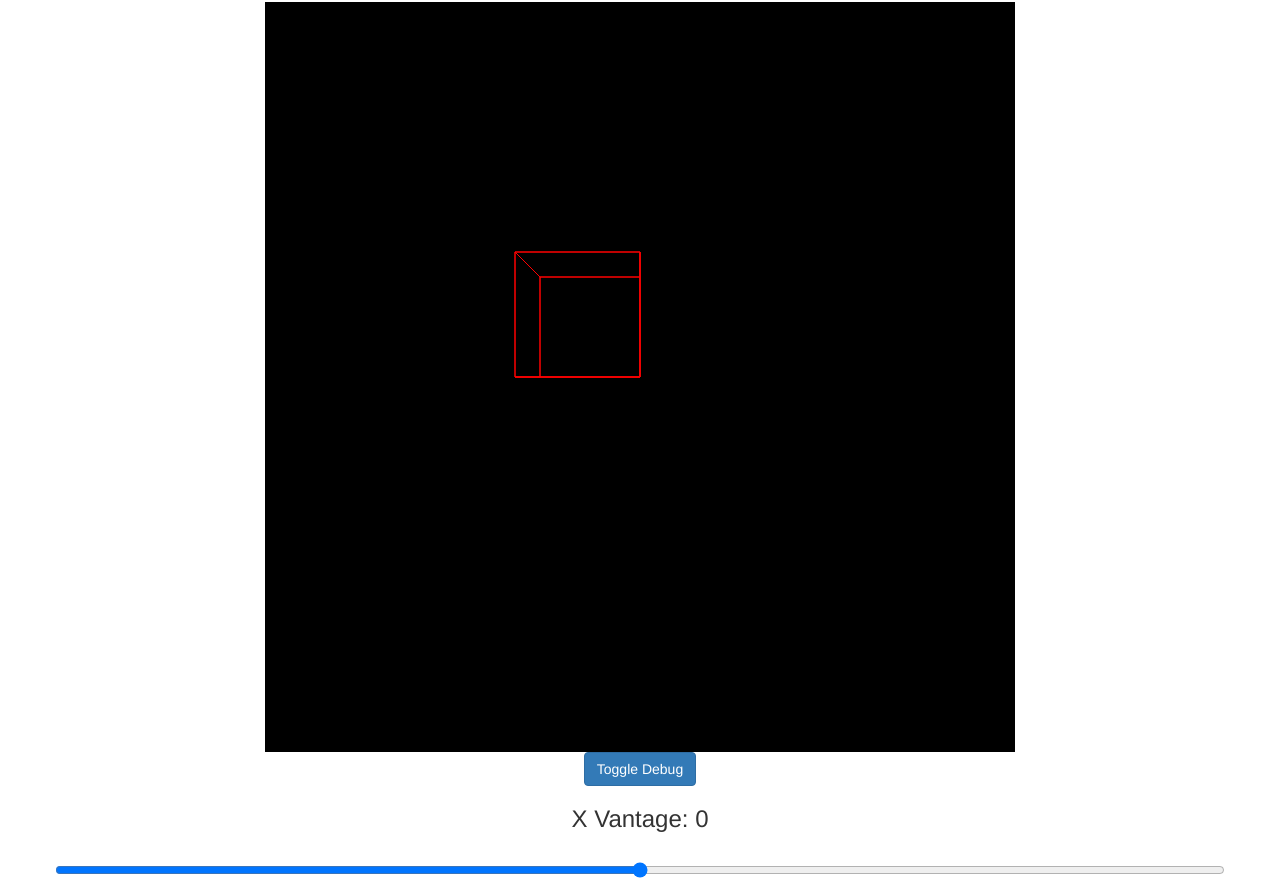
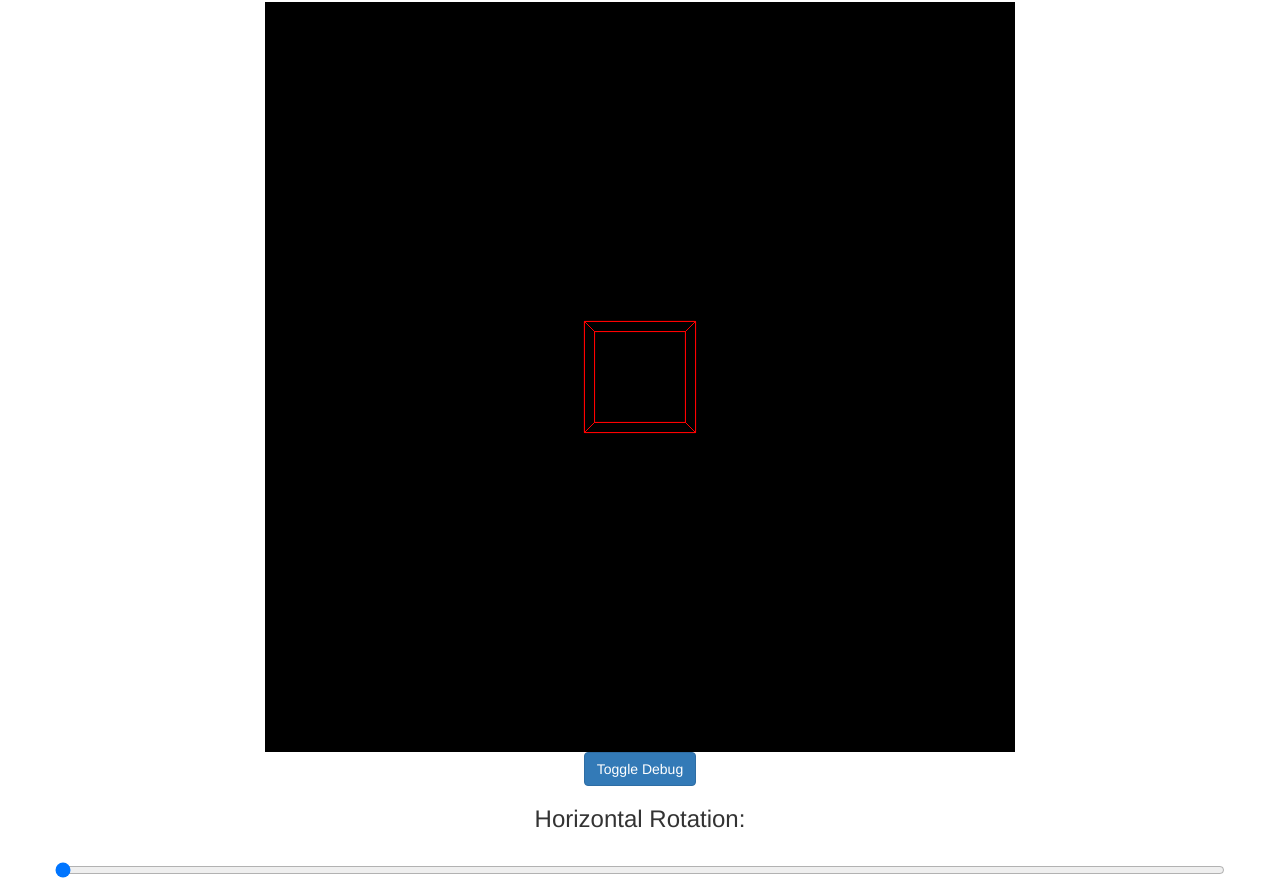
Before and after one commit to karldiab/JS3DRenderEngine, a plain HTML site: page index.html in a window 1280 px wide. Shown: the part 68-952 px from the top of the page. Drawn offline with nearby package versions, Linux system fonts and the light colour scheme.

Commit message:
Fixed layout slightly, and started implementing horizontal rotation. Not yet working, trying to change horizontal rotation warps the cube.

```diff
--- a/index.html
+++ b/index.html
@@ -33,20 +33,21 @@
 						<br />
 						<h3>Slider</h3>
 						<br / >-->
+						<h3 id="hRotationText">Horizontal Rotation: </h3><br />
+						<form oninput="setHRotation(parseInt(hRotSlider.value))">
+							<input name="hRotSlider" id="hRotSlider" type="range" min="0" max="360" step="2" value="0" />
+						</form>
 						<h3 id="xSliderText">X Vantage: </h3><br />
 						<form oninput="setXVantage(parseInt(xSlider.value))">
 							<input name="xSlider" id="xSlider" type="range" min="-500" max="500" step="25" value="0" />
-							<output name="x" for="xSlider"></output>
 						</form>
 						<h3 id="ySliderText">Y Vantage: </h3><br />
 						<form oninput="setYVantage(parseInt(ySlider.value))">
 							<input name="ySlider" id="ySlider" type="range" min="-500" max="500" step="25" value="0" />
-							<output name="x" for="ySlider"></output>
 						</form>
 						<h3 id="zSliderText">Z Vantage: </h3><br />
 						<form oninput="setZVantage(parseInt(zSlider.value))">
 							<input name="zSlider" id="zSlider" type="range" min="-500" max="500" step="25" value="500" />
-							<output name="x" for="zSlider"></output>
 						</form>
 					</div>
 				</div>
--- a/js/javascript.js
+++ b/js/javascript.js
@@ -3,7 +3,12 @@ var yVantage = 0;
 var zVantage = 500;
 var eyeDistance = 500;
 var debugFlag = false;
-var points = renderObject(8, 200);
+var numOfVertices = 8;
+var objectSize = 200;
+var hRotation = 0;
+var vRotation = 0;
+var points = renderObject(numOfVertices, objectSize);
+var rotatedPoints = points;
 /* driver function to initiate all necessary functions. */
 function runAll() {
 
@@ -28,7 +33,8 @@ function setYVantage(yValue) {
 function setZVantage(zValue) {
 	zVantage = zValue;
 	document.getElementById("zSliderText").innerHTML = "Z Vantage: " + zVantage;
-	drawFrame(xVantage,yVantage,zVantage,eyeDistance)
+
+	drawFrame(xVantage,yVantage,zVantage,eyeDistance);
 }
 function toggleDebug() {
 	if (debugFlag == true) {
@@ -37,6 +43,12 @@ function toggleDebug() {
 		debugFlag = true;
 	}
 	drawFrame(xVantage,yVantage,zVantage,eyeDistance);
+}
+function setHRotation(hValue) {
+	hRotation = hValue;
+	document.getElementById("hRotationText").innerHTML = "Horizontal Rotation: " + hRotation;
+	rotatedPoints = rotateObject(hRotation,vRotation);
+	drawFrame(xVantage,yVantage,zVantage,eyeDistance)
 }
 
 // Function to draw sky as backdrop
@@ -60,24 +72,25 @@ function drawFrame(vantageX,vantageY,vantageZ,eyeDistance) {
 	myCanvas.fillText("BOTTOM Y: " + (Math.sqrt(Math.pow((Math.abs(Math.abs(vantageZ))+points[5][2]),2)+Math.pow(points[5][1],2))),100,250);
 	myCanvas.fillText(Math.abs(vantageZ)+points[5][2],100,300);*/
 	var rasterizedPts = new Array();
-	for (var i=0;i<points.length;i++) {
-		//var distance = Math.sqrt(Math.pow(vantageX-points[i][0],2)+Math.pow(vantageY-points[i][1],2)+Math.pow(vantageZ-points[i][2],2))
-		var x = ((vantageX-points[i][0]))/((eyeDistance+(vantageZ-points[i][2]))/eyeDistance);
-		var y = ((vantageY-points[i][1]))/((eyeDistance+(vantageZ-points[i][2]))/eyeDistance);
+	for (var i=0;i<rotatedPoints.length;i++) {
+		//var distance = Math.sqrt(Math.pow(vantageX-rotatedPoints[i][0],2)+Math.pow(vantageY-rotatedPoints[i][1],2)+Math.pow(vantageZ-rotatedPoints[i][2],2))
+		var x = ((vantageX-rotatedPoints[i][0]))/((eyeDistance+(vantageZ-rotatedPoints[i][2]))/eyeDistance);
+		var y = ((vantageY-rotatedPoints[i][1]))/((eyeDistance+(vantageZ-rotatedPoints[i][2]))/eyeDistance);
 		rasterizedPts[i] = [x+width,y+height];
 		//myCanvas.fillRect(x+width,y+height,3,3);
 		if (debugFlag == true) {
-			myCanvas.fillText(points[i] + " X: " + x + " Y: " + y,x+10+width,y+height+(i*5));
+			//myCanvas.fillText(rotatedPoints[i] + " X: " + x + " Y: " + y,x+10+width,y+height+(i*5));
+			myCanvas.fillText(i,x+10+width,y+height);
 		}
 
 	}
 
-	for (var i=0;i<points.length;i++) {
-		for (var c=3;c<points[i].length;c++) {
+	for (var i=0;i<rotatedPoints.length;i++) {
+		for (var c=3;c<rotatedPoints[i].length;c++) {
 
 			myCanvas.beginPath();
 			myCanvas.moveTo(rasterizedPts[i][0],rasterizedPts[i][1]);
-			myCanvas.lineTo(rasterizedPts[points[i][c]][0],rasterizedPts[points[i][c]][1]);
+			myCanvas.lineTo(rasterizedPts[rotatedPoints[i][c]][0],rasterizedPts[rotatedPoints[i][c]][1]);
 			//myCanvas.lineWidth = 10;
 			myCanvas.strokeStyle = '#ff0000';
 			myCanvas.stroke();
@@ -90,22 +103,22 @@ function drawFrame(vantageX,vantageY,vantageZ,eyeDistance) {
 returns the array*/
 function renderObject(numOfPoints, size) {
 	var points = new Array();
-	var x = 0;
-	var y = 0;
-	var z = 0;
+	var x = -size/2;
+	var y = -size/2;
+	var z = -size/2;
 
 	for (var i =0; i < numOfPoints; i++) {
-		if (x == 0) {
+		if (x < 0) {
 			var C1 = i+4;
 		} else {
 			var C1 = i-4;
 		}
-		if (y == 0) {
+		if (y < 0) {
 			var C2 = i+2;
 		} else {
 			var C2 = i-2;
 		}
-		if (z == 0) {
+		if (z < 0) {
 			var C3 = i+1;
 		} else {
 			var C3 = i-1;
@@ -113,20 +126,38 @@ function renderObject(numOfPoints, size) {
 		var subArray = [x,y,z,C1,C2,C3];
 		points[i] = subArray;
 		if (i%2 == 0) {
-			z = size;
+			z = size/2;
 		} else {
-			z = 0;
+			z = -size/2;
 		}
-		if (z == 0 && y == 0) {
-			y = size;
-		} else if (z == 0 && y == size) {
-			y = 0;
+		if (z < 0 && y < 0) {
+			y = size/2;
+		} else if (z < 0 && y > 0) {
+			y = -size/2;
 		}
 		if (i >= numOfPoints/2 - 1) {
-			x = size;
+			x = size/2;
 		} else {
-			x = 0;
+			x = -size/2;
 		}
 	}
 	return points;
 }
+function rotateObject(hRotation,vRotation) {
+	var hTranslated = (hRotation*Math.PI)/180;
+	var vTranslated = (vRotation*Math.PI)/180;
+	var xRotFactor = -(225*Math.PI)/180;
+	var yRotFactor = -(135*Math.PI)/180;
+	var rotated = new Array();
+	for (var i = 0;i<points.length;i++) {
+
+		rotated[i] = [points[i][0]*(Math.cos(hTranslated+xRotFactor)/Math.cos(xRotFactor)),points[i][1]*(Math.cos(hTranslated+yRotFactor)/Math.cos(yRotFactor)),points[i][2],points[i][3],points[i][4],points[i][5]];
+		//console.log("i: " + i + " " + points[i][0] + " " + rotated[i][0]);
+		if (i%2 != 0) {
+			xRotFactor += Math.PI/2;
+			yRotFactor += Math.PI/2;
+		}
+	}
+
+	return rotated;
+}
```
